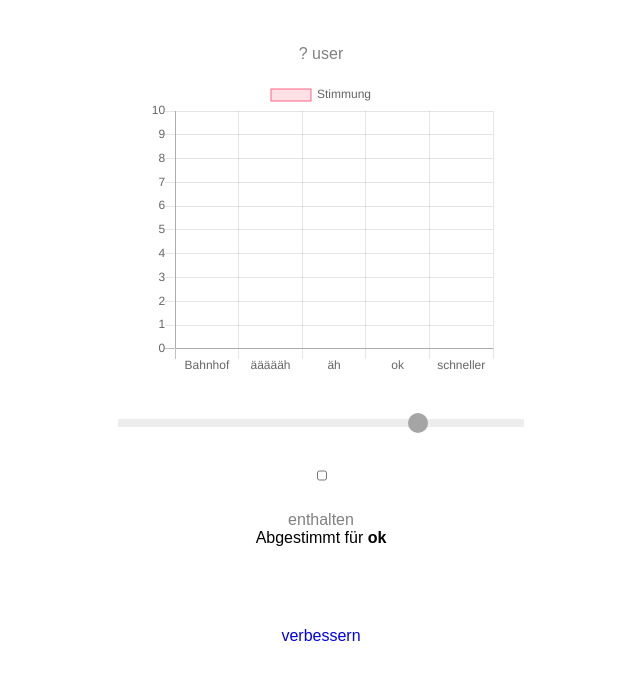
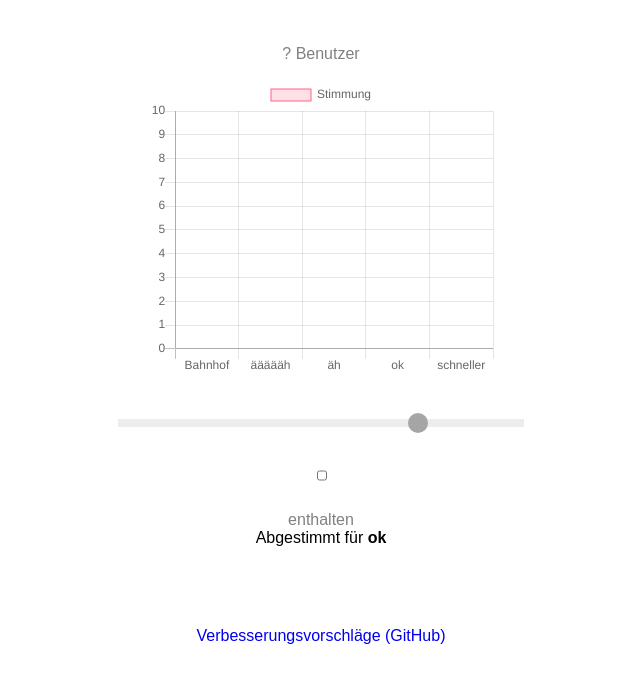
Before and after one commit to timo-braungardt/profbremse, a plain HTML site: page web/index.html in a window 1280 px wide. Shown: the part 92-774 px from the top of the page, without its empty margins (319-959 px from the left). Drawn offline with Linux system fonts and the light colour scheme.

Commit message:
Kleine Veränderungen am Frontend
Signed-off-by: Christian Heusel <christian@heusel.eu>

```diff
--- a/web/index.html
+++ b/web/index.html
@@ -11,7 +11,7 @@
     <div id="container">
       <h1>Profbremse</h1>
 
-      <p class="usercount">? user</p>
+      <p class="usercount">? Benutzer</p>
 
       <canvas id="myChart" width="350" height="300"></canvas>
 
@@ -22,7 +22,7 @@
       <label for="mute">enthalten</label>
       <span>Abgestimmt für <b id="currentValue">ok</b></span>
 
-      <a href="https://github.com/drogenfrosch2/profbremse">verbessern</a>
+      <a href="https://github.com/drogenfrosch2/profbremse">Verbesserungsvorschläge (GitHub)</a>
     </div>
   </body>
 
@@ -72,7 +72,7 @@
           case 'users':
             nbr_user = data.count.toString();
             usercount.textContent = (
-              data.count.toString() + " user" +
+              data.count.toString() + " Benutzer" +
               (data.count == 1 ? "" : "s"));
             break;
 
```
